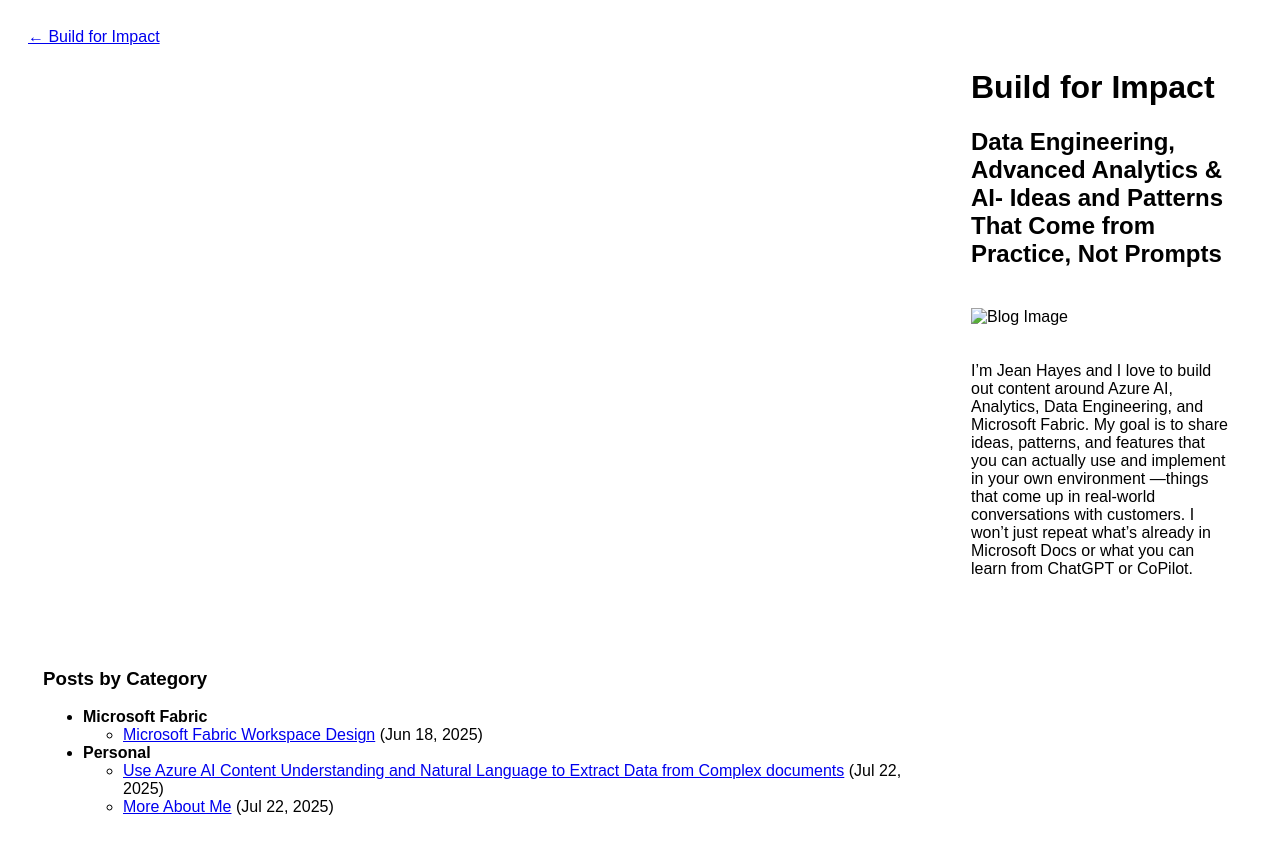
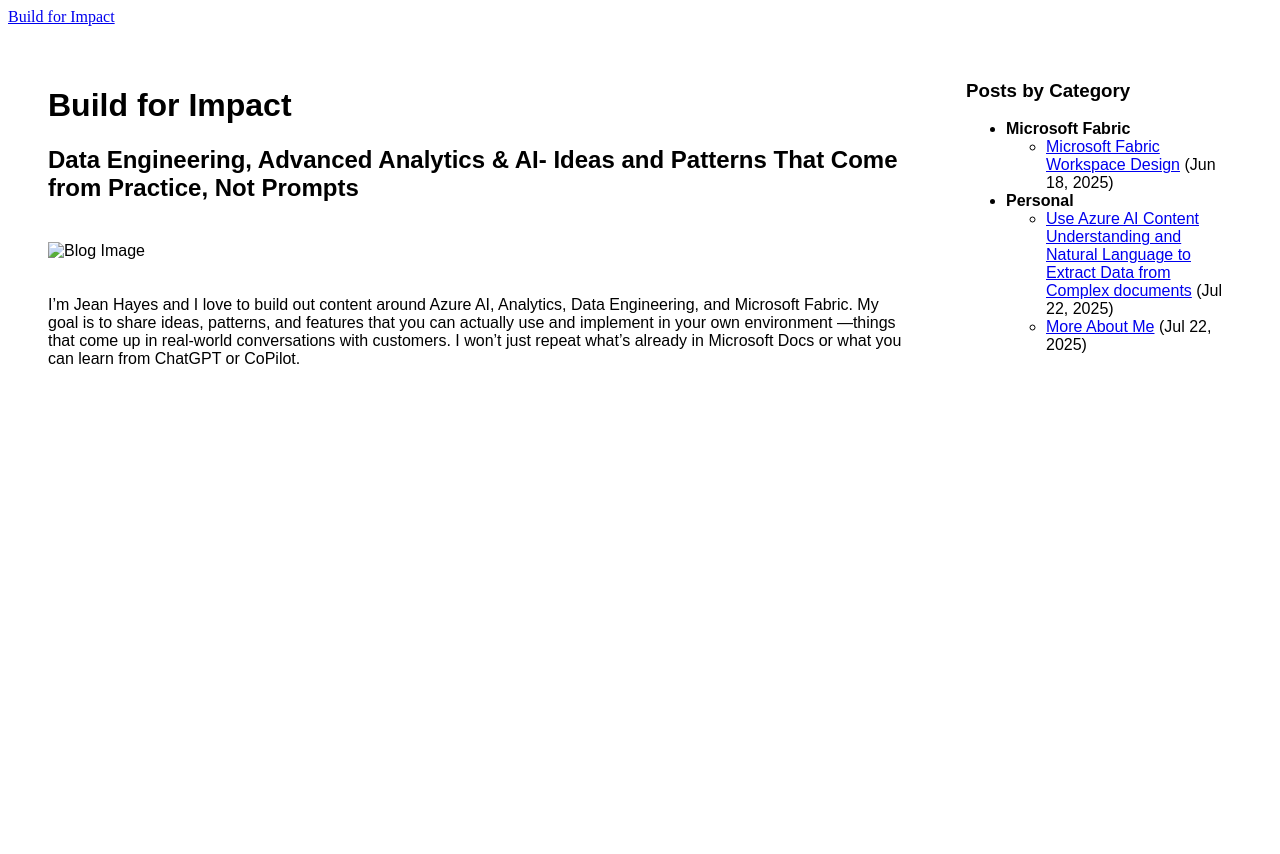
Before and after one commit to jehayesms/jean-hayes-ai-analytics, a Jekyll site: the page built from index.md, in a window 1280 px wide. Shown: the top 854 px of the page. Built offline with Jekyll 4.4.1, drawn with Linux system fonts in a browser that asks for light colours.

Commit message:
fix navigator

```diff
--- a/_layouts/default.html
+++ b/_layouts/default.html
@@ -7,11 +7,11 @@
 
 </head>
 <body>
+  <nav class="site-nav">
+      <a href="{{ '/' | relative_url }}">Build for Impact</a>
+  </nav>
   <div class="container">
-    <nav class="site-nav">
-      <a href="{{ '/' | relative_url }}">← Build for Impact</a>
-    </nav>
-    <main class="content">
+      <main class="content">
       <h1>{{ page.title }}</h1>
       <h2>{{ page.subtitle }}</h2>
       {% if page.image %}
```
